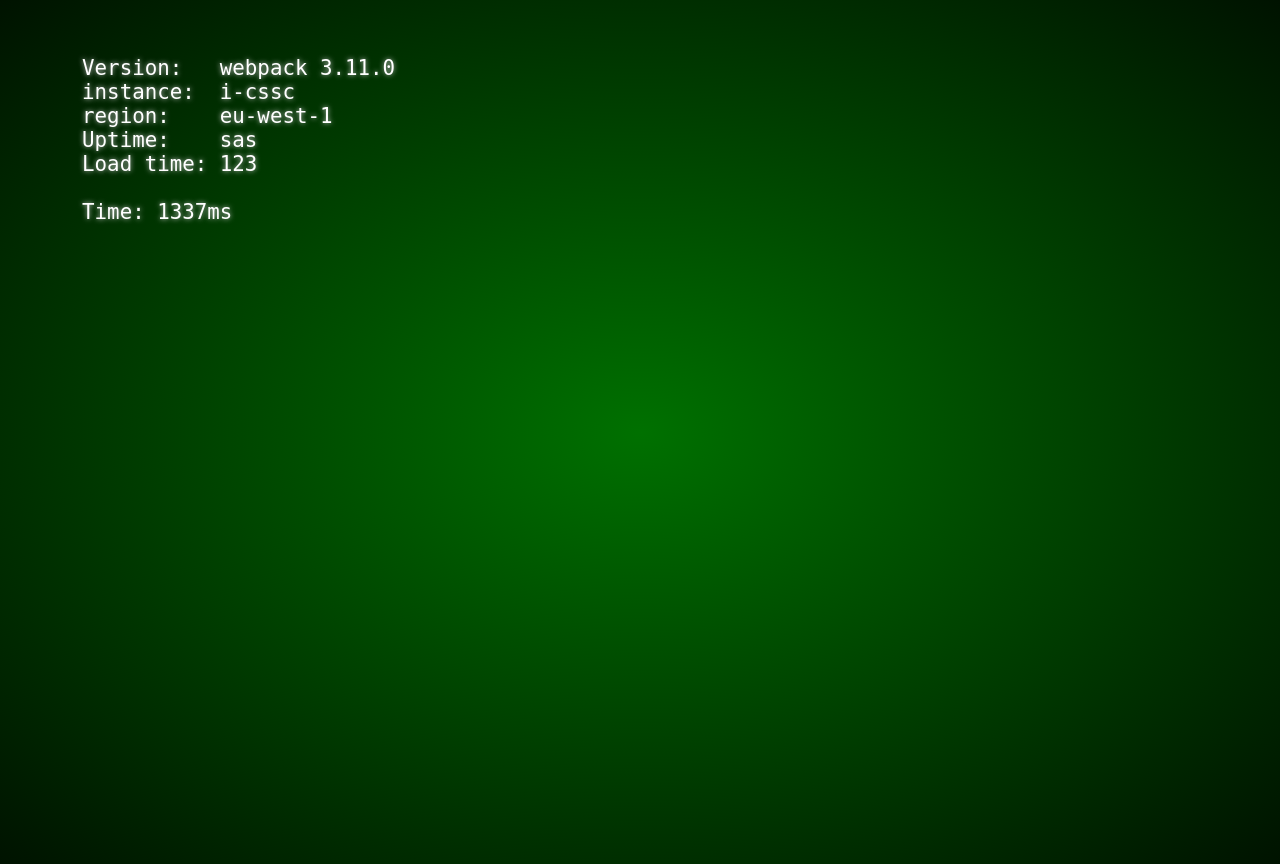
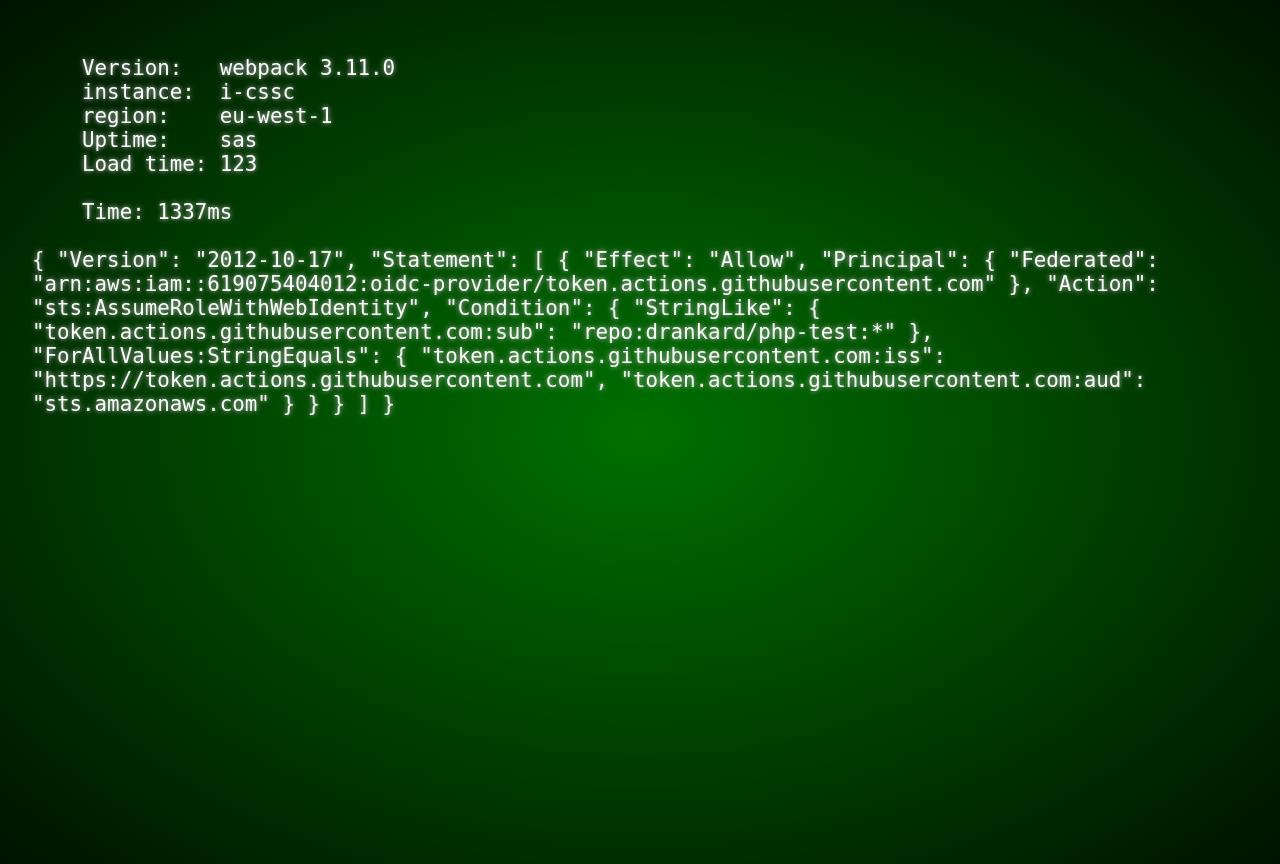
Before and after one commit to drankard/php-test, a PHP site: page / in a window 1280 px wide. Run offline with PHP 8.4, Linux system fonts and the light colour scheme.

Commit message:
added deployment group

```diff
--- a/src/index.php
+++ b/src/index.php
@@ -53,3 +53,28 @@ pre {
     </pre>
 </body>
 </html>
+
+
+
+
+{
+    "Version": "2012-10-17",
+    "Statement": [
+        {
+            "Effect": "Allow",
+            "Principal": {
+                "Federated": "arn:aws:iam::619075404012:oidc-provider/token.actions.githubusercontent.com"
+            },
+            "Action": "sts:AssumeRoleWithWebIdentity",
+            "Condition": {
+                "StringLike": {
+                    "token.actions.githubusercontent.com:sub": "repo:drankard/php-test:*"
+                },
+                "ForAllValues:StringEquals": {
+                    "token.actions.githubusercontent.com:iss": "https://token.actions.githubusercontent.com",
+                    "token.actions.githubusercontent.com:aud": "sts.amazonaws.com"
+                }
+            }
+        }
+    ]
+}
```
Also changed, not shown: .github/workflows/workflow.yml.
